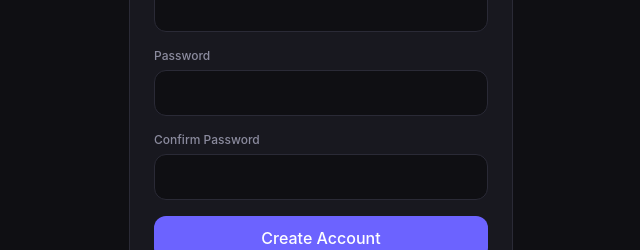
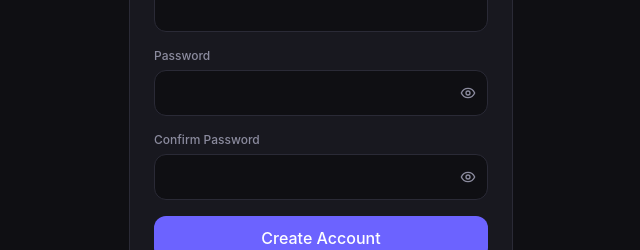
Before and after one commit to rasswanth2007-droid/handwritten-character-regonition-system, a React (Create React App) app in the folder frontend/: page /register in a window 1280 px wide. Shown: the part 459-709 px from the top of the page, without its empty margins (319-959 px from the left). Built offline with nearby package versions, Linux system fonts and the light colour scheme; no server answers; the HTML template or start-up script is replaced by a standard one.

Commit message:
Add show password toggle to auth pages

```diff
--- a/frontend/src/pages/Login.js
+++ b/frontend/src/pages/Login.js
@@ -2,10 +2,11 @@
 import { useNavigate, Link } from 'react-router-dom';
 import { useAuth } from '../context/AuthContext';
 import toast from 'react-hot-toast';
-import { PenLine } from 'lucide-react';
+import { PenLine, Eye, EyeOff } from 'lucide-react';
 
 const Login = () => {
   const [formData, setFormData] = useState({ username: '', password: '' });
+  const [showPassword, setShowPassword] = useState(false);
   const [loading, setLoading] = useState(false);
   const { login } = useAuth();
   const navigate = useNavigate();
@@ -59,15 +60,28 @@
 
             <div>
               <label className="block text-xs font-medium text-muted mb-1.5">Password</label>
+              <div className="relative">
                 <input
-                type="password"
+                  type={showPassword ? "text" : "password"}
                   name="password"
                   value={formData.password}
                   onChange={handleChange}
-                className="input-field"
+                  className="input-field pr-10"
                   placeholder="Enter your password"
                   required
                 />
+                <button
+                  type="button"
+                  onClick={() => setShowPassword(!showPassword)}
+                  className="absolute inset-y-0 right-0 pr-3 flex items-center text-muted hover:text-accent transition-colors"
+                >
+                  {showPassword ? (
+                    <EyeOff className="h-4 w-4" />
+                  ) : (
+                    <Eye className="h-4 w-4" />
+                  )}
+                </button>
+              </div>
             </div>
 
             <button
--- a/frontend/src/pages/Register.js
+++ b/frontend/src/pages/Register.js
@@ -2,7 +2,7 @@
 import { useNavigate, Link } from 'react-router-dom';
 import { useAuth } from '../context/AuthContext';
 import toast from 'react-hot-toast';
-import { PenLine } from 'lucide-react';
+import { PenLine, Eye, EyeOff } from 'lucide-react';
 
 const Register = () => {
   const [formData, setFormData] = useState({
@@ -10,6 +10,8 @@
     first_name: '', last_name: '', role: 'user',
   });
   const [loading, setLoading] = useState(false);
+  const [showPassword, setShowPassword] = useState(false);
+  const [showConfirmPassword, setShowConfirmPassword] = useState(false);
   const { register } = useAuth();
   const navigate = useNavigate();
 
@@ -76,14 +78,32 @@
 
             <div>
               <label className="block text-xs font-medium text-muted mb-1.5">Password</label>
-              <input type="password" name="password" value={formData.password}
-                onChange={handleChange} className="input-field" required />
+              <div className="relative">
+                <input type={showPassword ? "text" : "password"} name="password" value={formData.password}
+                  onChange={handleChange} className="input-field pr-10" required />
+                <button
+                  type="button"
+                  onClick={() => setShowPassword(!showPassword)}
+                  className="absolute inset-y-0 right-0 pr-3 flex items-center text-muted hover:text-accent transition-colors"
+                >
+                  {showPassword ? <EyeOff className="h-4 w-4" /> : <Eye className="h-4 w-4" />}
+                </button>
+              </div>
             </div>
 
             <div>
               <label className="block text-xs font-medium text-muted mb-1.5">Confirm Password</label>
-              <input type="password" name="password2" value={formData.password2}
-                onChange={handleChange} className="input-field" required />
+              <div className="relative">
+                <input type={showConfirmPassword ? "text" : "password"} name="password2" value={formData.password2}
+                  onChange={handleChange} className="input-field pr-10" required />
+                <button
+                  type="button"
+                  onClick={() => setShowConfirmPassword(!showConfirmPassword)}
+                  className="absolute inset-y-0 right-0 pr-3 flex items-center text-muted hover:text-accent transition-colors"
+                >
+                  {showConfirmPassword ? <EyeOff className="h-4 w-4" /> : <Eye className="h-4 w-4" />}
+                </button>
+              </div>
             </div>
 
             <button type="submit" disabled={loading}
```
Lines whose indentation alone changed are shown as unchanged.
